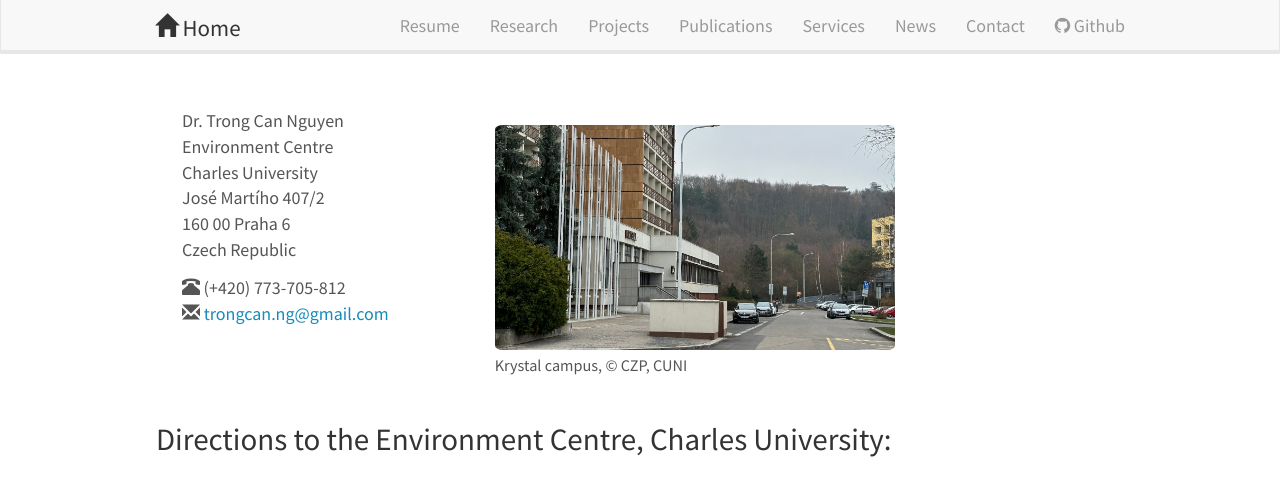
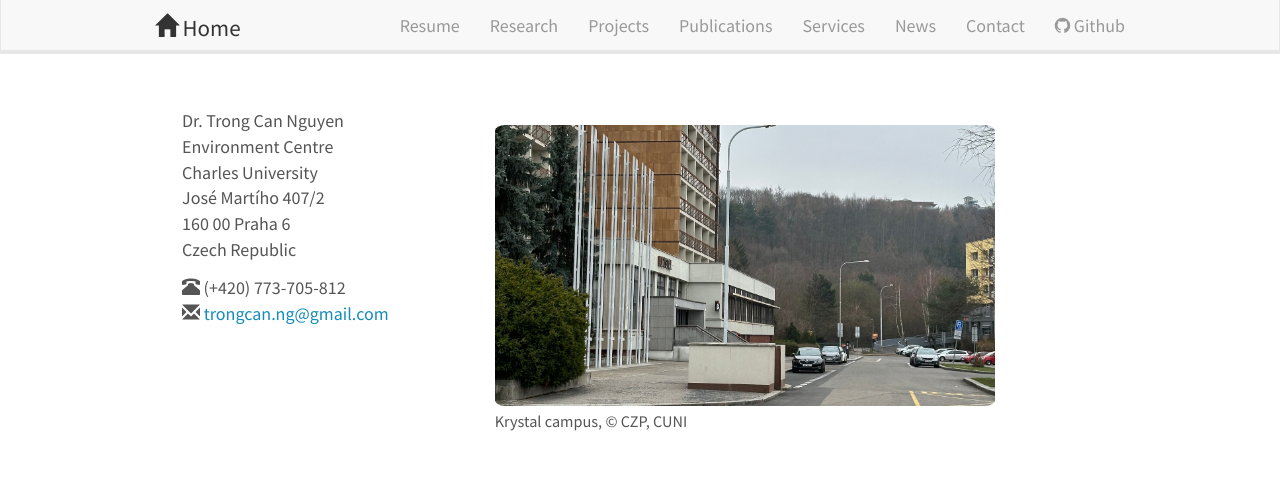
Before and after one commit to canng/cann, a Jekyll site: the page built from _pages/contact.md, in a window 1280 px wide and 1152 px high. Shown: the top 483 px of the window. Built offline with Jekyll 4.4.1, drawn with Linux system fonts in a browser that asks for light colours; nearby versions of some CDN libraries; grey boxes are pictures that could not be loaded.

Commit message:
update contact

```diff
--- a/_pages/contact.md
+++ b/_pages/contact.md
@@ -29,7 +29,7 @@ Czech Republic </p>
 
 <div class="col-sm-8">
 <figure>
-<img src="{{ site.url }}{{ site.baseurl }}/images/contapic/CZP_CUNI.jpg" class="img-responsive" width="400px" height="auto" alt="czp" />
+<img src="{{ site.url }}{{ site.baseurl }}/images/contapic/CZP_CUNI.jpg" class="img-responsive" width="500px" height="auto" alt="czp" />
 <figcaption> Krystal campus, <span class="copyright">&copy;</span> CZP, CUNI
 </figcaption>
 </figure>
```
